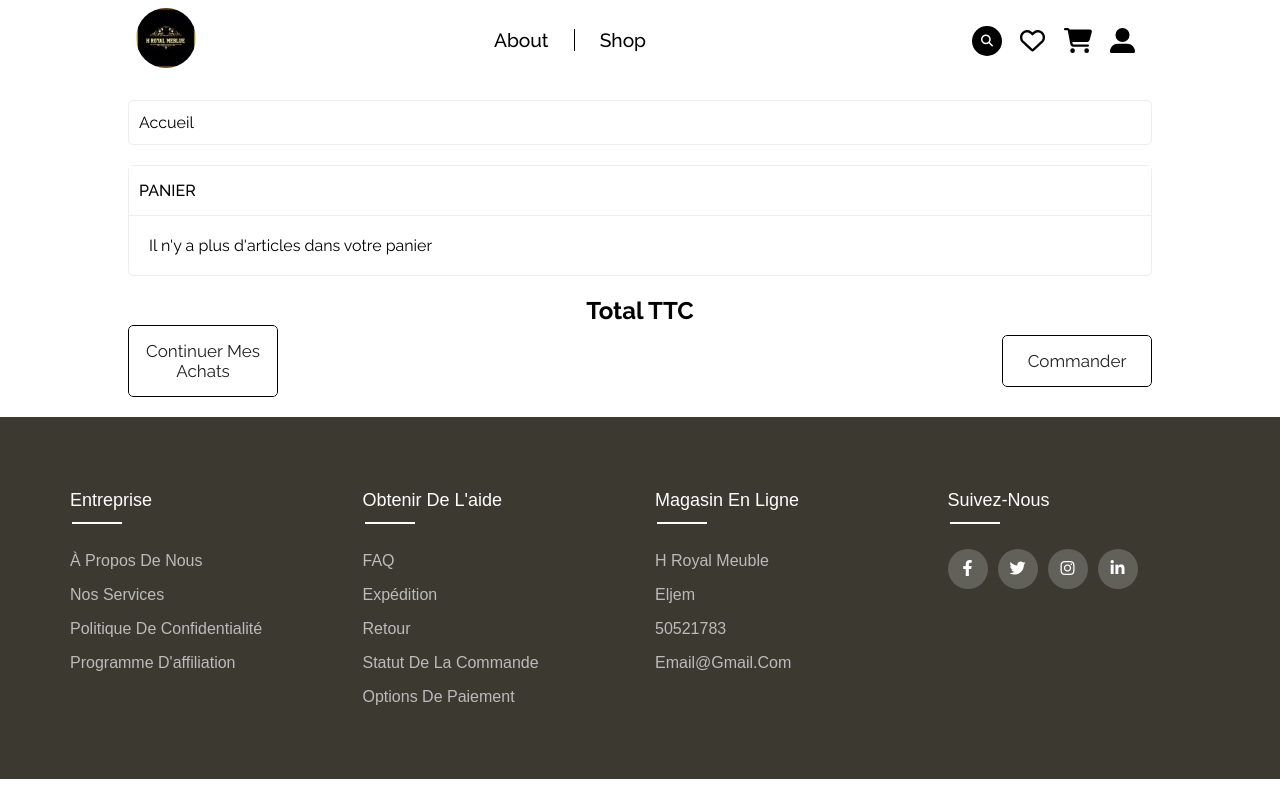
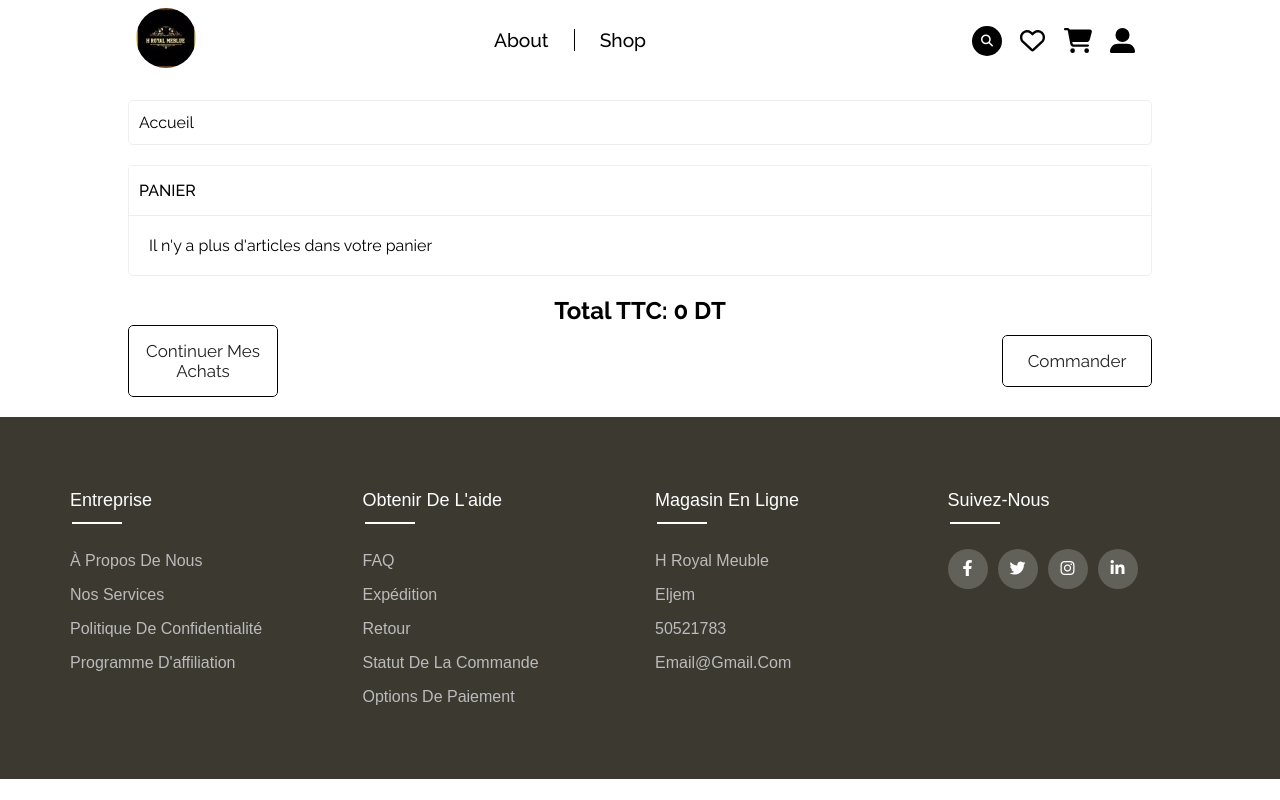
Before and after one commit to 20537145/my-project, a React (Create React App) app: page /cart in a window 1280 px wide. Built offline with nearby package versions, Linux system fonts and the light colour scheme.

Commit message:
Update Cart.jsx

```diff
--- a/src/components/Cart.jsx
+++ b/src/components/Cart.jsx
@@ -7,8 +7,6 @@ const Cart = () => {
   useEffect(() => {
     const storedUser = JSON.parse(localStorage.getItem("cart")) || {};
     const userCart = storedUser.cart || [];
-
-    console.log("Stored Cart Items:", userCart);
 
     setCartItems(userCart);
   }, []);
@@ -45,6 +43,15 @@ const Cart = () => {
     setCartItems(updatedCartItems);
   };
 
+  // Calculate total price
+  const calculateTotal = () => {
+    let total = 0;
+    cartItems.forEach((item) => {
+      total += item.price * item.quantity;
+    });
+    return total;
+  };
+
   return (
     <div className="cont-cart">
       <div className="home-cart cart-overview">
@@ -74,29 +81,24 @@ const Cart = () => {
 
                   <div className="quantity-cart br-r">
                     <div>
-
-                    <button className="quantity-btn" onClick={() => increaseQuantity(index)}>+</button>
+                      <button className="quantity-btn" onClick={() => increaseQuantity(index)}>+</button>
                       <span className="quantity-span">{item.quantity}</span>
-                    <button className="quantity-btn" onClick={() => decreaseQuantity(index)}>-</button>
+                      <button className="quantity-btn" onClick={() => decreaseQuantity(index)}>-</button>
                     </div>
                     <div>
-
-                <button onClick={() => removeFromCart(index)} class="cart-btn">RETIRER</button>
-
-                </div>
-                </div>
+                      <button onClick={() => removeFromCart(index)} className="cart-btn">RETIRER</button>
+                    </div>
                   </div>
                 </div>
               </div>
-
+            </div>
           ))
         ) : (
           <p className="no-cart">Il n'y a plus d'articles dans votre panier</p>
         )}
       </section>
       <div>
-        <h2>Total TTC</h2>
-        {/* <h1>f</h1> */}
+        <h2>Total TTC: {calculateTotal()} DT</h2>
       </div>
       <div className="commander-actions">
         <button className="button"><Link to="/">Continuer Mes Achats</Link></button>
```
